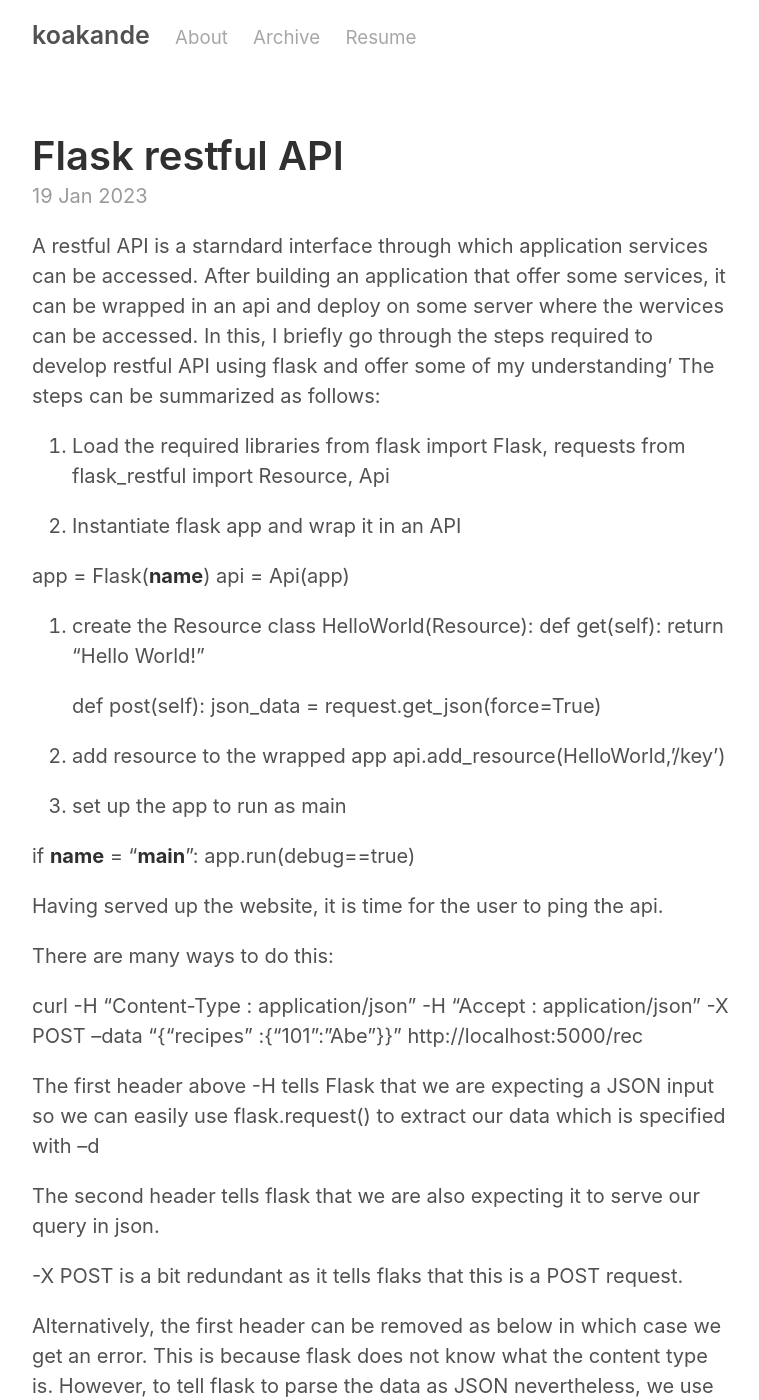
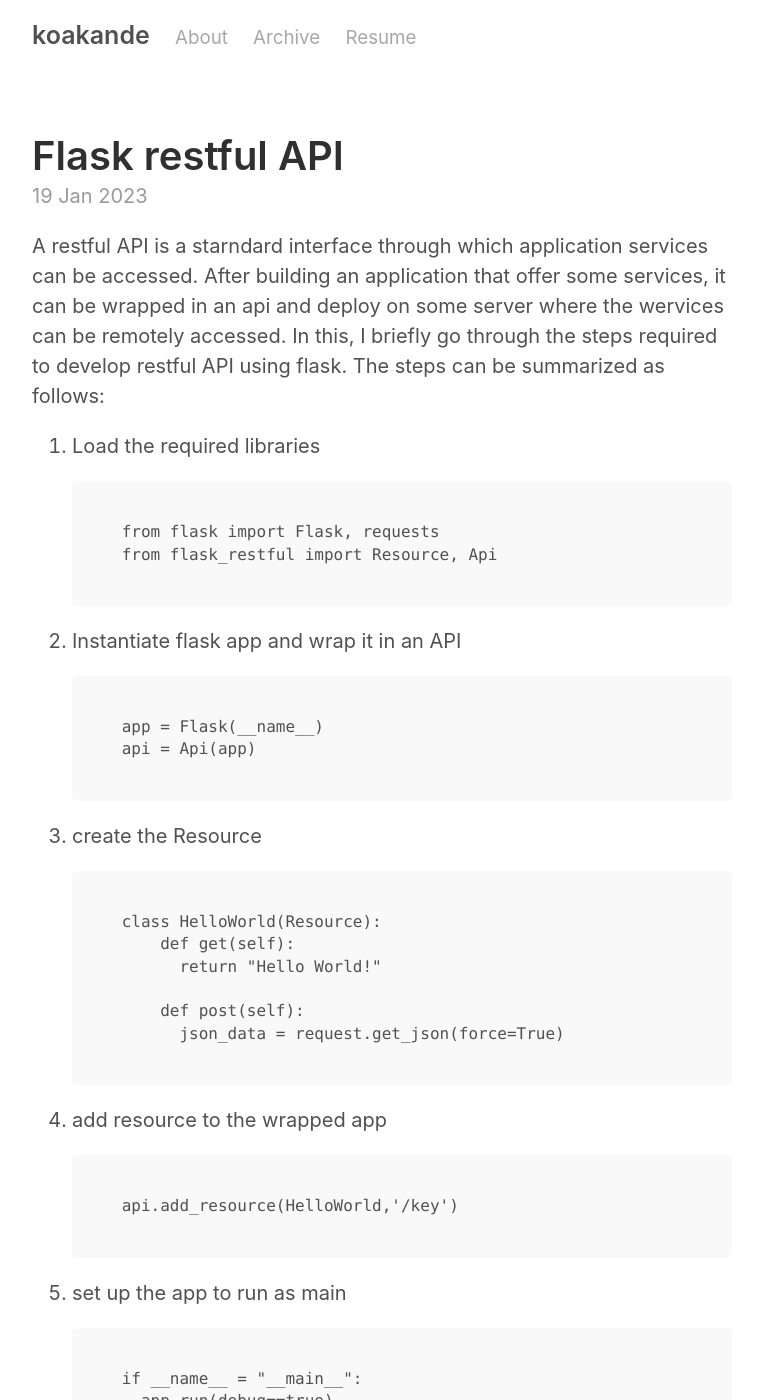
Before and after one commit to kbakande/kbakande.github.io, a Jekyll site: the page built from _posts/2023-01-19-five-steps-to-get-started-with-flask-api.md, in a window 1280 px wide and 1400 px high. Shown: the whole window, without its empty margins (258-1017 px from the left). Built offline with Jekyll 4.4.1, drawn with Linux system fonts in a browser that asks for light colours; some of the changed text lies outside the part shown.

Commit message:
add content to about and flsk wrioting

```diff
--- a/_posts/2023-01-19-five-steps-to-get-started-with-flask-api.md
+++ b/_posts/2023-01-19-five-steps-to-get-started-with-flask-api.md
@@ -4,60 +4,63 @@ title: Flask restful API
 ---
 A restful API is a starndard interface through which application services can be
 accessed. After building an application that offer some services, it can be wrapped
-in an api and deploy on some server where the wervices can be accessed. In this,
-I briefly go through the steps required to develop  restful API using flask
-and offer some of my understanding'
+in an api and deploy on some server where the wervices can be remotely accessed. In this,
+I briefly go through the steps required to develop restful API using flask.
 The steps can be summarized as follows:
 1. Load the required libraries
-from flask import Flask, requests
-from flask_restful import Resource, Api
+
+        from flask import Flask, requests
+        from flask_restful import Resource, Api
 
 2. Instantiate flask app and wrap it in an API
 
-app = Flask(__name__)
-api = Api(app)
+        app = Flask(__name__)
+        api = Api(app)
 
 3. create the Resource
- class HelloWorld(Resource):
-    def get(self):
-      return "Hello World!"
 
-    def post(self):
-      json_data = request.get_json(force=True)
+        class HelloWorld(Resource):
+            def get(self):
+              return "Hello World!"
+
+            def post(self):
+              json_data = request.get_json(force=True)
 
 4. add resource to the wrapped app
-  api.add_resource(HelloWorld,'/key')
+
+        api.add_resource(HelloWorld,'/key')
 
 5. set up the app to run as main
 
-  if __name__ = "__main__":
-    app.run(debug==true)
+        if __name__ = "__main__":
+          app.run(debug==true)
 
 Having served up the website, it is time for the user to ping the api.
 
 There are many ways to do this:
 
-curl -H "Content-Type : application/json" -H "Accept : application/json" -X POST
---data "{"recipes" :{"101":"Abe"}}" http://localhost:5000/rec
+        curl -H "Content-Type : application/json" -H "Accept : application/json" -X POST
+        --data "{"recipes" :{"101":"Abe"}}" http://localhost:5000/rec
 
-The first header above -H tells Flask that we are expecting a JSON input so we
-can easily use flask.request() to extract our data which is specified with --d
+- The first header above `-H` tells Flask that we are expecting a JSON input so we
+can easily use flask.request() to extract our data which is specified with `--d`
 
-The second header tells flask that we are also expecting it to serve our query in
+- The second header tells flask that we are also expecting it to serve our query in
 json.
 
--X POST is a bit redundant as it tells flaks that this is a POST request.
+- -X POST is a bit redundant as it tells flask that this is a POST request.
 
 Alternatively, the first header can be removed as below in which case we get an error.
 This is because flask does not know what the content type is.
 However, to tell flask to parse the data as JSON nevertheless, we use [flask.request.get_json(force=True)](https://flask.palletsprojects.com/en/1.1.x/api/#flask.Request.get_json)
 
-curl -H "Accept : application/json" -X POST
---data "{"recipes" :{"101":"Abe"}}" http://localhost:5000/rec
+        curl -H "Accept : application/json" -X POST
+        --data "{"recipes" :{"101":"Abe"}}" http://localhost:5000/rec
 
 Finally, we can still remove the final header by jsonifying the returned value.
-curl -X POST
---data "{"recipes" :{"101":"Abe"}}" http://localhost:5000/rec
+
+        curl -X POST
+        --data "{"recipes" :{"101":"Abe"}}" http://localhost:5000/rec
 
 [JSON](https://stackoverflow.com/questions/10434599/get-the-data-received-in-a-flask-request)
 [pasre ]
```
Also changed, not shown: _posts/2019-07-31-create-your blogpost-with-jekyll-and-githubpages-in five-steps.md (deleted, +0 -6 lines), about.md (+3 -3 lines).
